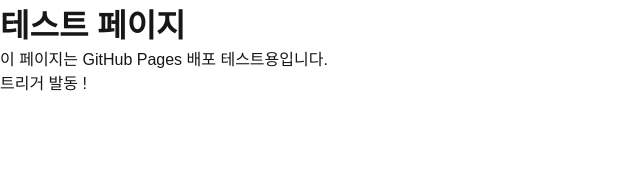
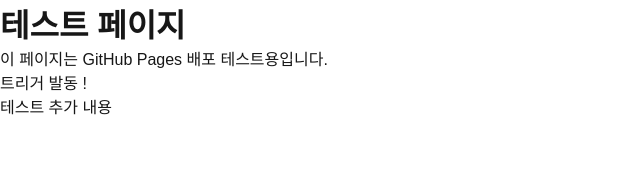
Before and after one commit to de0811/github-blog, a Next.js app: page / in a window 1280 px wide. Shown: the top 184 px of the page, without its empty margins (0-640 px from the left). Built offline with nearby package versions, Linux system fonts and the light colour scheme.

Commit message:
테스트로 추가 내용과 함께 다른 방법 확인

```diff
--- a/next.config.ts
+++ b/next.config.ts
@@ -5,6 +5,7 @@
   output: "export",
   basePath: "/github-blog",
   assetPrefix: "/github-blog",
+  trailingSlash: true,
 };
 
 export default nextConfig;
--- a/package.json
+++ b/package.json
@@ -6,8 +6,10 @@
     "dev": "next dev --turbopack",
     "build": "next build",
     "start": "next start",
-    "lint": "next lint"
+    "lint": "next lint",
+    "deploy": "gh-pages -d out"
   },
+  "homepage": "https://de0811.github.io/github-blog",
   "dependencies": {
     "react": "^19.0.0",
     "react-dom": "^19.0.0",
--- a/src/app/page.tsx
+++ b/src/app/page.tsx
@@ -4,6 +4,7 @@
       <h1>테스트 페이지</h1>
       <p>이 페이지는 GitHub Pages 배포 테스트용입니다.</p>
       <p>트리거 발동 !</p>
+      <p>테스트 추가 내용</p>
     </div>
   );
 }
```
